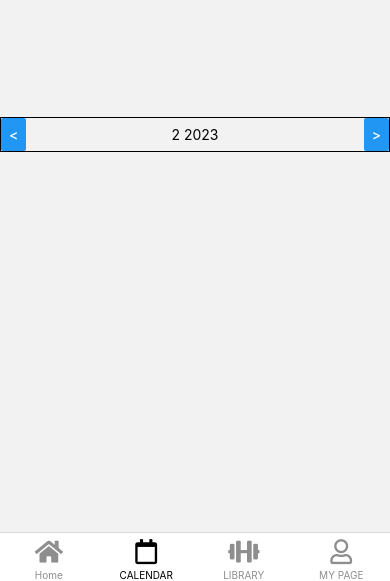
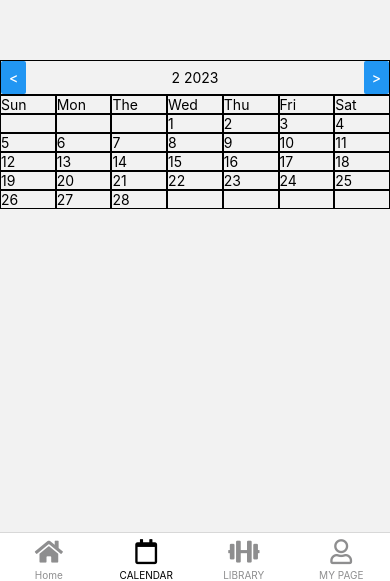
Before and after one commit to 0miiii/react-navtive-homework, a React Native app: screen /CALENDAR in a window 390 px wide. Shown: the part 263-844 px from the top of the page. Built offline with nearby package versions, Linux system fonts and the light colour scheme.

Commit message:
feat: apply getCalendar

```diff
--- a/components/Calendar.tsx
+++ b/components/Calendar.tsx
@@ -1,9 +1,10 @@
 import { useState } from "react";
-import { StyleSheet, Text, View, Button } from "react-native";
+import { StyleSheet, Text, View, Button, Dimensions } from "react-native";
+import getCalendar from "../utils/getCalendar";
 
 const CalendarEl: React.FC<{ el: string }> = ({ el }) => {
   return (
-    <View>
+    <View style={styles.calendarEl}>
       <Text>{el}</Text>
     </View>
   );
@@ -11,11 +12,14 @@ const CalendarEl: React.FC<{ el: string }> = ({ el }) => {
 
 const currentDate = {
   year: new Date().getFullYear(),
-  month: new Date().getMonth() + 1,
+  month: new Date().getMonth(),
 };
+
+const screenWidth = Dimensions.get("window").width;
 
 function Calendar() {
   const [selectedDate, setSelectedDate] = useState(currentDate);
+  const calendarArr = getCalendar(selectedDate.year, selectedDate.month);
 
   const prevBtnDateHandler = () => {
     if (selectedDate.month <= 1) {
@@ -55,8 +59,13 @@ function Calendar() {
     <View style={styles.container}>
       <View style={styles.calendarNav}>
         <Button title="<" onPress={prevBtnDateHandler} />
-        <Text>{`${selectedDate.month} ${selectedDate.year}`}</Text>
+        <Text>{`${selectedDate.month + 1} ${selectedDate.year}`}</Text>
         <Button title=">" onPress={nextBtnDateHandler} />
+      </View>
+      <View style={styles.calendarBody}>
+        {calendarArr.map((el, idx) => (
+          <CalendarEl key={idx} el={el} />
+        ))}
       </View>
     </View>
   );
@@ -75,6 +84,14 @@ const styles = StyleSheet.create({
     alignItems: "center",
     borderWidth: 1,
   },
+  calendarBody: {
+    flexDirection: "row",
+    flexWrap: "wrap",
+  },
+  calendarEl: {
+    width: screenWidth / 7,
+    borderWidth: 1,
+  },
 });
 
 export default Calendar;
```
